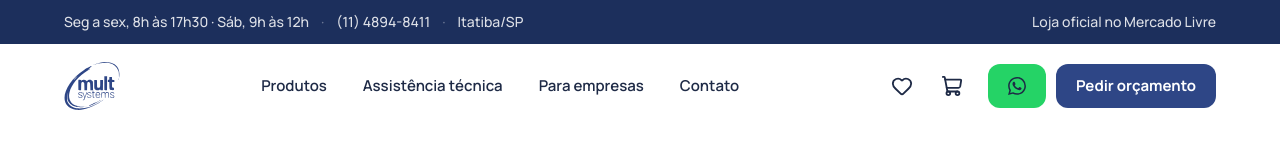
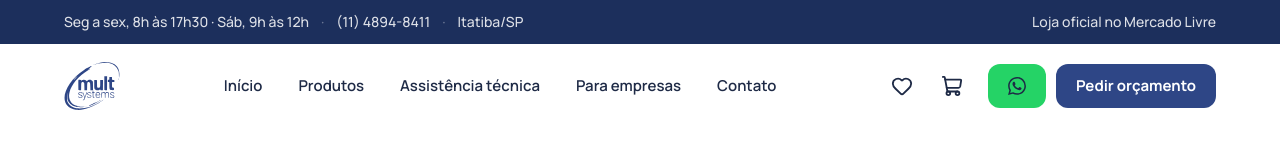
Before and after one commit to LeonardoSenerine/MultSystem, a Next.js app: page / in a window 1280 px wide. Shown: the top 144 px of the page. Built offline with nearby package versions, Linux system fonts and the light colour scheme; no server answers.

Commit message:
Menu do topo: link 'Inicio' para a home

```diff
--- a/src/data/navegacao.ts
+++ b/src/data/navegacao.ts
@@ -1,6 +1,7 @@
 import type { LinkNav } from "@/types";
 
 export const navegacao: LinkNav[] = [
+  { label: "Início", href: "/" },
   { label: "Produtos", href: "/produtos" },
   { label: "Assistência técnica", href: "/assistencia" },
   { label: "Para empresas", href: "/empresas" },
```
